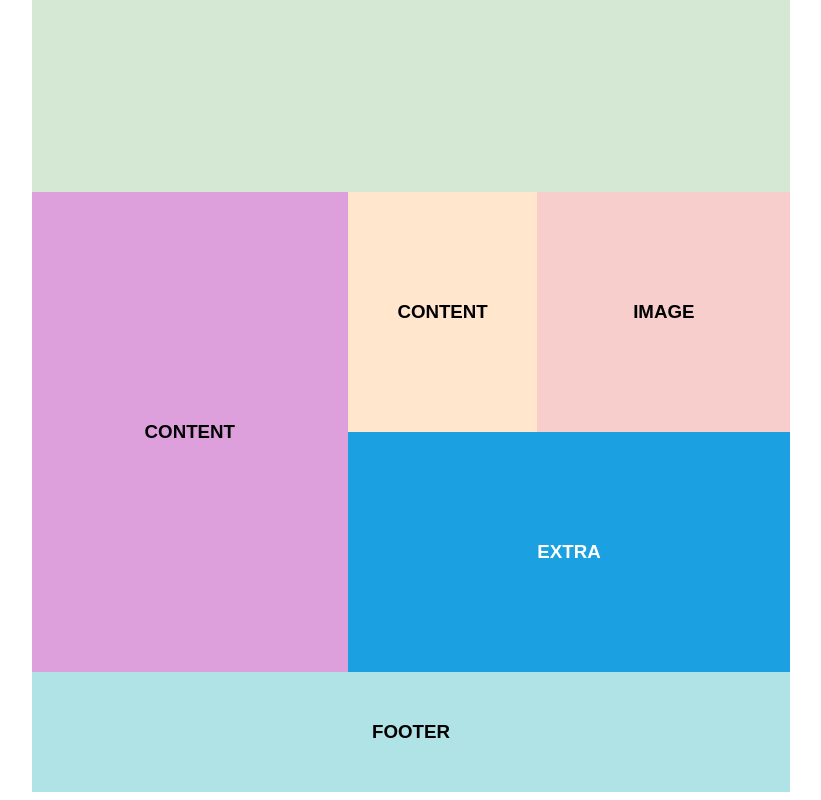
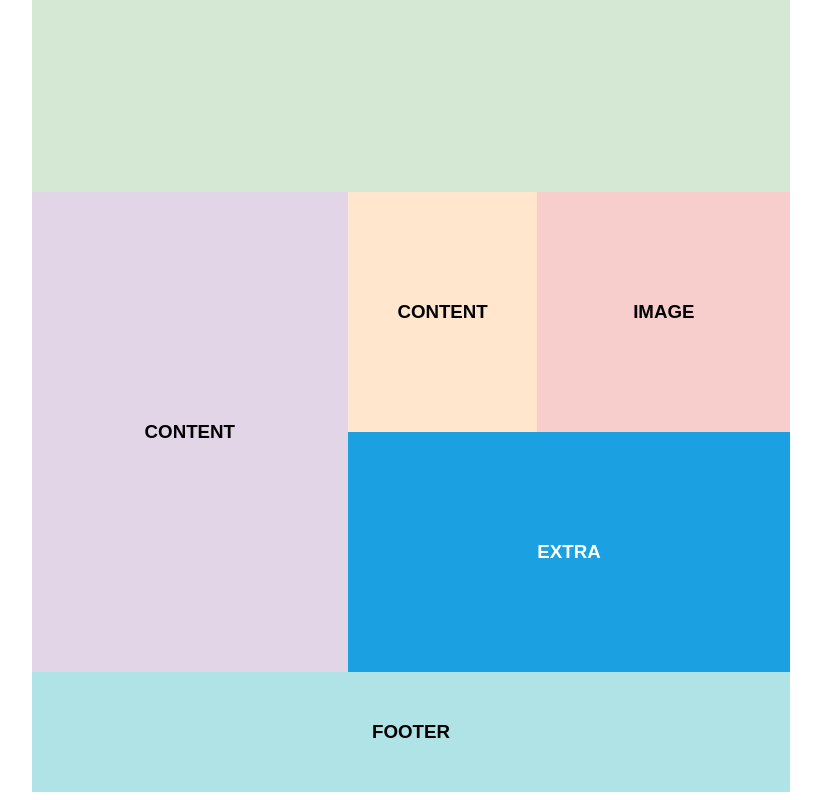
Before and after one commit to RomanBlinnikov/Homework, a plain HTML site: page FE_23.02/Index.html in a window 1280 px wide. Shown: the part 416-1216 px from the top of the page, without its empty margins (229-1050 px from the left). Drawn offline with Linux system fonts and the light colour scheme.

Commit message:
correct colors in css

```diff
--- a/FE_23.02/style.css
+++ b/FE_23.02/style.css
@@ -51,7 +51,7 @@ div .content-1
 {
     grid-column:1/6;
     grid-row: 6/10;
-    background-color: plum
+    background-color:#E2D5E7;
 }
 
 div .content-2
```
